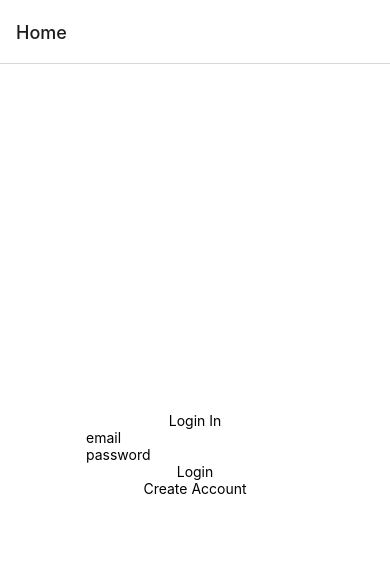
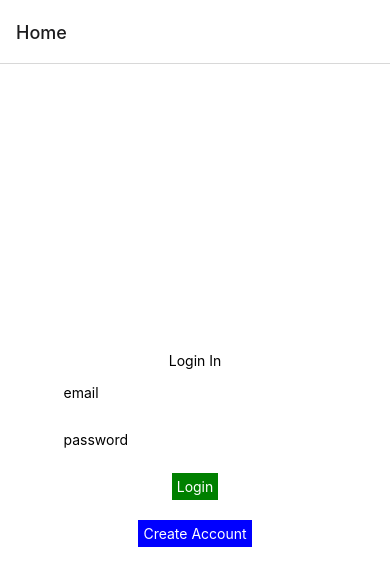
Before and after one commit to dhritich20baruah/RN-Expo-Firebase, a React Native app: screen /Home in a window 390 px wide. Shown: the top 586 px of the page. Built offline with nearby package versions, Linux system fonts and the light colour scheme.

Commit message:
Firebase database added

```diff
--- a/App.js
+++ b/App.js
@@ -3,6 +3,10 @@ import { StyleSheet } from "react-native";
 import { NavigationContainer } from "@react-navigation/native";
 import { createNativeStackNavigator } from "@react-navigation/native-stack";
 import SignInUp from "./component/signInSignUp";
+import User from "./component/userScreen";
+import FireStorage from "./component/fireStorage";
+import FirebaseData from "./component/firebaseDate";
+import FirebaseFunctions from "./component/firebaseFunctions";
 
 const Stack = createNativeStackNavigator();
 
@@ -11,6 +15,10 @@ export default function App() {
     <NavigationContainer>
       <Stack.Navigator initialRouteName="Home">
         <Stack.Screen name="Home" component={SignInUp} />
+        <Stack.Screen name="User" component={User} />
+        <Stack.Screen name="FireStorage" component={FireStorage}/>
+        <Stack.Screen name="FirebaseDate" component={FirebaseData}/>
+        <Stack.Screen name="FirebaseFunctions" component={FirebaseFunctions}/>
       </Stack.Navigator>
       <StatusBar style="auto" />
     </NavigationContainer>
--- /dev/null
+++ b/component/fireStorage.js
@@ -0,0 +1,26 @@
+import {
+    StyleSheet,
+    Text,
+    View,
+    SafeAreaView,
+    Alert,
+    TextInput,
+    TouchableOpacity,
+  } from "react-native";
+  import { useNavigation } from "@react-navigation/native";
+
+  export default function FireStorage(){
+    return(
+        <View style={styles.container}>
+            <Text>FireStorage</Text>
+        </View>
+    )
+  }
+
+  const styles = StyleSheet.create({
+    container: {
+      flex: 1,
+      alignItems: "center",
+      justifyContent: "center",
+    },
+  });
--- /dev/null
+++ b/component/firebaseDate.js
@@ -0,0 +1,26 @@
+import {
+    StyleSheet,
+    Text,
+    View,
+    SafeAreaView,
+    Alert,
+    TextInput,
+    TouchableOpacity,
+  } from "react-native";
+  import { useNavigation } from "@react-navigation/native";
+
+  export default function FirebaseData(){
+    return(
+        <View style={styles.container}>
+            <Text>Database</Text>
+        </View>
+    )
+  }
+
+  const styles = StyleSheet.create({
+    container: {
+      flex: 1,
+      alignItems: "center",
+      justifyContent: "center",
+    },
+  });
--- /dev/null
+++ b/component/firebaseFunctions.js
@@ -0,0 +1,26 @@
+import {
+    StyleSheet,
+    Text,
+    View,
+    SafeAreaView,
+    Alert,
+    TextInput,
+    TouchableOpacity,
+  } from "react-native";
+  import { useNavigation } from "@react-navigation/native";
+
+  export default function FirebaseFunctions(){
+    return(
+        <View style={styles.container}>
+            <Text>Functions</Text>
+        </View>
+    )
+  }
+
+  const styles = StyleSheet.create({
+    container: {
+      flex: 1,
+      alignItems: "center",
+      justifyContent: "center",
+    },
+  });
--- a/component/signInSignUp.js
+++ b/component/signInSignUp.js
@@ -13,15 +13,21 @@ import {
 } from "firebase/auth";
 import { useState } from "react";
 import { auth } from "../firebaseConfig";
+import { useNavigation } from "@react-navigation/native";
 
 export default function SignInUp() {
   const [email, setEmail] = useState("");
   const [password, setPassword] = useState("");
+  const navigation = useNavigation();
 
   const signIn = async () => {
     try {
       const user = await signInWithEmailAndPassword(auth, email, password);
-      if (user) Alert.alert("User signed in");
+      if (user) {
+        navigation.navigate("User");
+        setEmail("");
+        setPassword("");
+      }
     } catch (error) {
       console.log(error);
       alert("sign in failed" + error.message);
@@ -41,19 +47,38 @@ export default function SignInUp() {
   return (
     <SafeAreaView style={styles.container}>
       <Text>Login In</Text>
-      <TextInput placeholder="email" value={email} onChangeText={setEmail} />
+      <TextInput
+        placeholder="email"
+        value={email}
+        onChangeText={setEmail}
+        style={{
+          margin: 10,
+          padding: 5,
+          border: "gray",
+          borderWidth: 1,
+          width: "70%",
+          borderRadius: 5,
+        }}
+      />
       <TextInput
         placeholder="password"
         value={password}
         onChangeText={setPassword}
+        style={{
+          margin: 10,
+          padding: 5,
+          border: "gray",
+          borderWidth: 1,
+          width: "70%",
+          borderRadius: 5,
+        }}
       />
-      <TouchableOpacity onPress={signIn}>
-        <Text>Login</Text>
+      <TouchableOpacity onPress={signIn} style={{margin: 10, backgroundColor: "green", padding: 5}}>
+        <Text style={{color: "white"}}>Login</Text>
       </TouchableOpacity>
-      <TouchableOpacity onPress={signUp}>
-        <Text>Create Account</Text>
+      <TouchableOpacity onPress={signUp} style={{margin: 10, backgroundColor: "blue", padding: 5}}>
+        <Text style={{color: "white"}}>Create Account</Text>
       </TouchableOpacity>
-
     </SafeAreaView>
   );
 }
--- a/component/userScreen.js
+++ b/component/userScreen.js
@@ -7,11 +7,24 @@ import {
   TextInput,
   TouchableOpacity,
 } from "react-native";
+import { auth } from "../firebaseConfig";
+import { getAuth } from "firebase/auth";
+import { useNavigation } from "@react-navigation/native";
 
 export default function User() {
+  const navigation = useNavigation();
+
+  getAuth().onAuthStateChanged((user)=> {
+    if(!user) {
+      navigation.navigate("Home")
+    }
+  })
   return (
     <View style={styles.container}>
       <Text>Hello User</Text>
+      <TouchableOpacity style={{margin: 10, backgroundColor: "red", padding: 5}} onPress={()=>auth.signOut()}>
+        <Text style={{color: "white"}}>Sign Out</Text>
+      </TouchableOpacity>
     </View>
   );
 }
```
